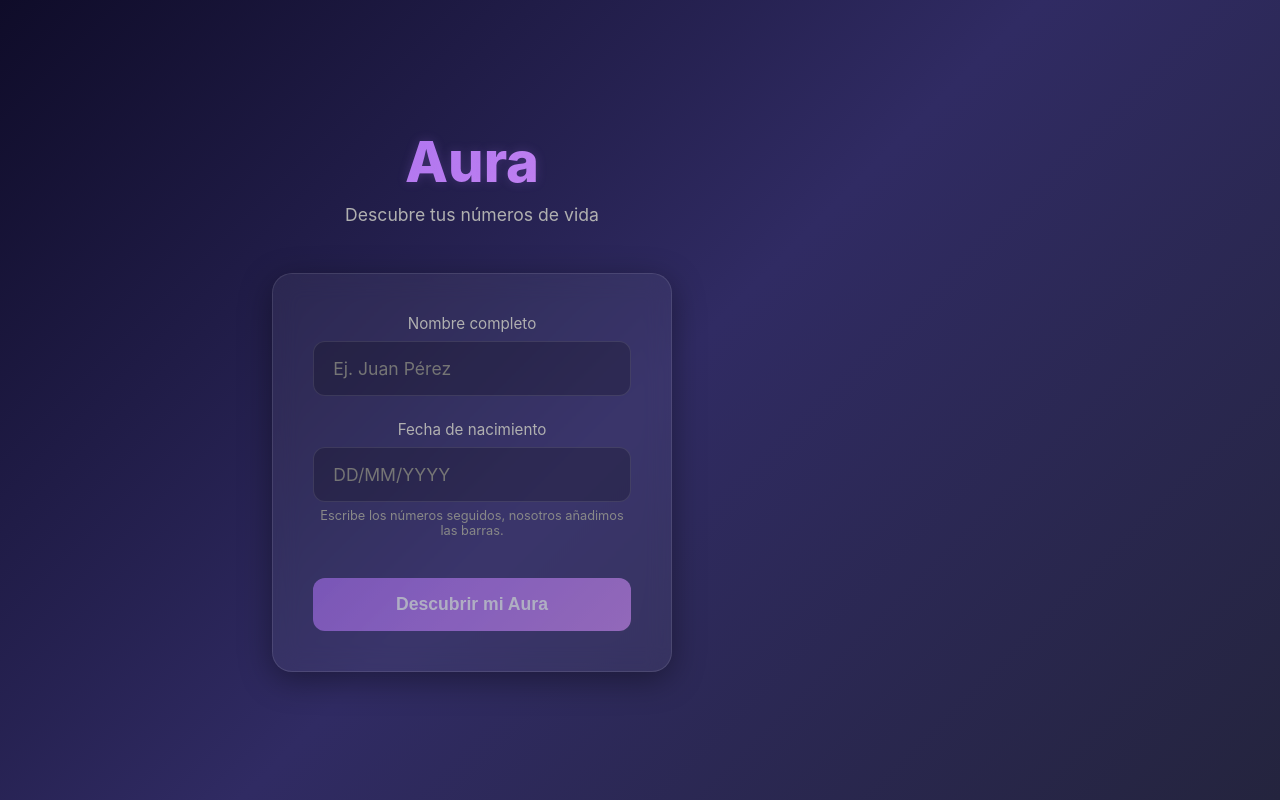
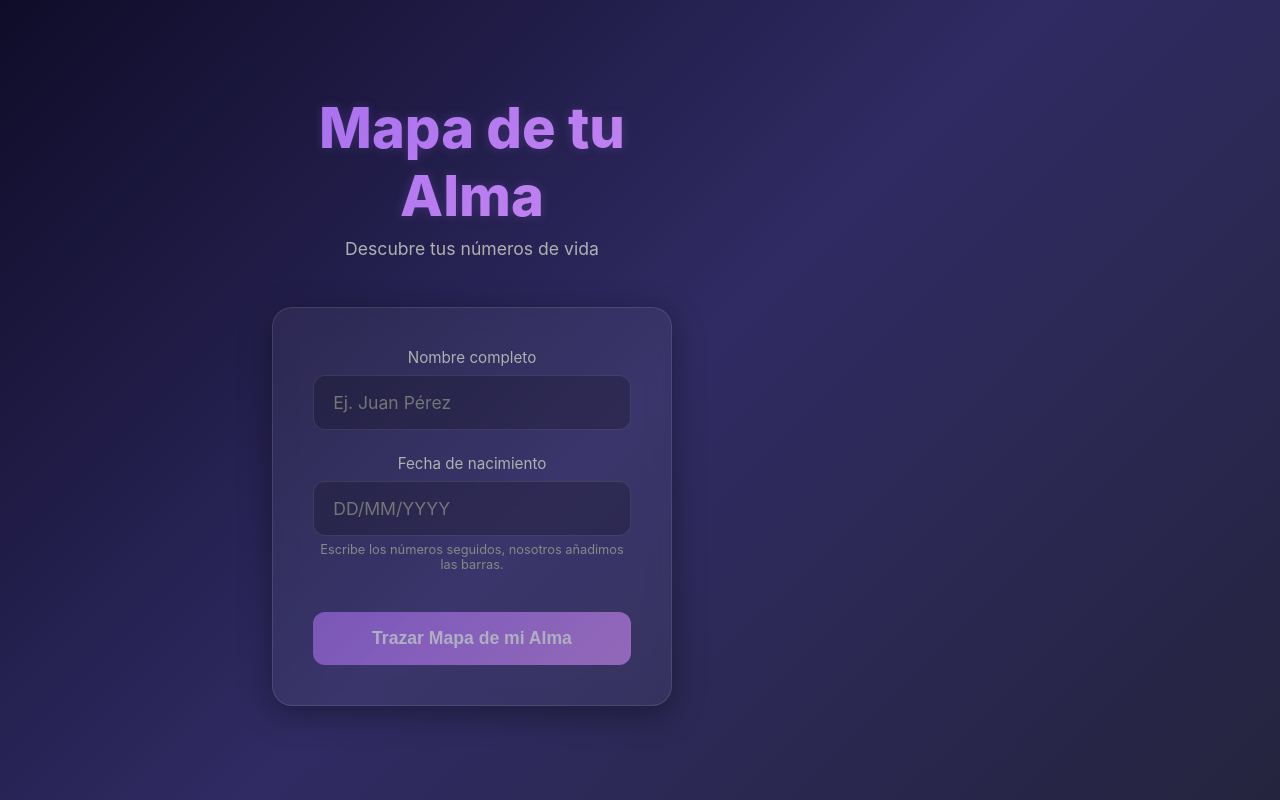
Before and after one commit to dev-german/aura, a React (Vite) app: page / in a window 1280 px wide. Built offline with nearby package versions, Linux system fonts and the light colour scheme.

Commit message:
Se cambia aura por mapa de alma

```diff
--- a/index.html
+++ b/index.html
@@ -4,7 +4,7 @@
     <meta charset="UTF-8" />
     <link rel="icon" type="image/svg+xml" href="/favicon.svg" />
     <meta name="viewport" content="width=device-width, initial-scale=1.0" />
-    <title>aura</title>
+    <title>Mapa de tu Alma</title>
   </head>
   <body>
     <div id="root"></div>
--- a/src/App.jsx
+++ b/src/App.jsx
@@ -18,7 +18,7 @@ function App() {
     <>
       {!userData && (
         <div style={{ textAlign: 'center', width: '100%', maxWidth: '400px' }}>
-          <h1 className="title">Aura</h1>
+          <h1 className="title">Mapa de tu Alma</h1>
           <p className="subtitle">Descubre tus números de vida</p>
           <AuraForm onSubmit={handleFormSubmit} />
         </div>
--- a/src/components/AuraForm.jsx
+++ b/src/components/AuraForm.jsx
@@ -66,7 +66,7 @@ const AuraForm = ({ onSubmit }) => {
           style={{ opacity: isFormValid ? 1 : 0.6, cursor: isFormValid ? 'pointer' : 'not-allowed' }}
           disabled={!isFormValid}
         >
-          Descubrir mi Aura
+          Trazar Mapa de mi Alma
         </button>
       </form>
     </div>
--- a/src/components/AuraResults.jsx
+++ b/src/components/AuraResults.jsx
@@ -39,7 +39,7 @@ const AuraResults = ({ name, birthdate, onReset }) => {
 
   return (
     <div className="glass-panel" style={{ width: '100%', maxWidth: '800px', animation: 'fadeIn 0.5s ease-out' }}>
-      <h2 className="title" style={{ fontSize: '2.5rem', marginBottom: '0.5rem' }}>Tu Aura, {name.split(' ')[0]}</h2>
+      <h2 className="title" style={{ fontSize: '2.5rem', marginBottom: '0.5rem' }}>El Mapa de tu alma, {name.split(' ')[0]}</h2>
       <p className="subtitle" style={{ marginBottom: '2rem' }}>Estos son los números que guían tu camino</p>
 
       <div className="results-grid" style={{ marginBottom: '3rem' }}>
@@ -94,7 +94,7 @@ const AuraResults = ({ name, birthdate, onReset }) => {
       </div>
 
       <button className="btn-secondary" onClick={onReset} style={{ marginTop: '2rem' }}>
-        Consultar otro Aura
+        Trazar otro Mapa
       </button>
     </div>
   );
```
